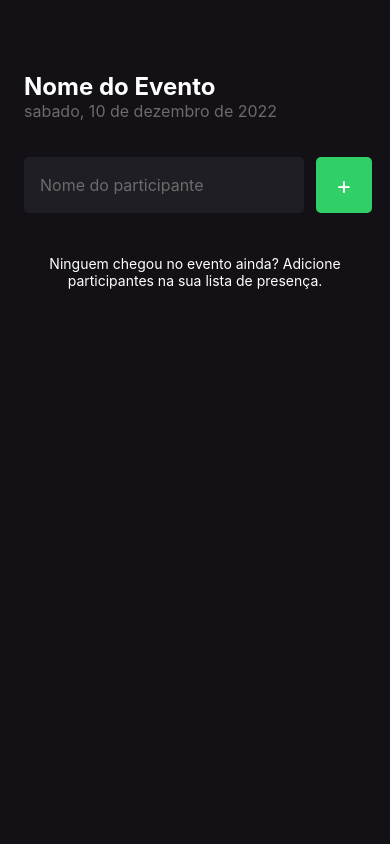
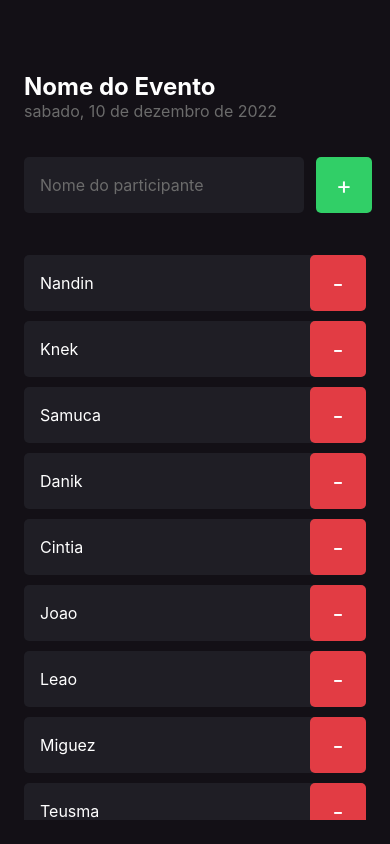
Before and after one commit to pedrobarros01/ListaPresenca-App, a React Native app: screen / in a window 390 px wide. Built offline with nearby package versions, Linux system fonts and the light colour scheme.

Commit message:
Colocando alerts

```diff
--- a/App.tsx
+++ b/App.tsx
@@ -1,8 +1,15 @@
+import { StatusBar } from "react-native";
 import Home from "./src/screens/Home";
-
 
 export default function App() {
   return (
-    <Home />
+    <>
+      <StatusBar
+        barStyle="light-content"
+        backgroundColor="transparent"
+        translucent
+      />
+      <Home />
+    </>
   );
 }
--- a/src/screens/Home/index.tsx
+++ b/src/screens/Home/index.tsx
@@ -1,14 +1,27 @@
-import { Text, TextInput, View, TouchableOpacity, ScrollView, FlatList } from 'react-native';
+import { Text, TextInput, View, TouchableOpacity, ScrollView, FlatList, Alert } from 'react-native';
 import { Participant } from '../../components/Participant';
 import { styles } from './styles';
 
 export default function Home() {
   const participants = ['Nandin', 'Knek', 'Samuca', 'Danik', 'Cintia', 'Joao', 'Leao', 'Miguez', 'Teusma', 'Alice']
   function handleParticipantAdd(){
+    if(participants.includes("Nandin")){
+      return Alert.alert("Participante Existe", "Já existe um participante na lista com esse nome")
+    }
     console.log('CLicou no adicionar');
   }
 
   function handleParticipantRemove(name: string){
+    Alert.alert("Remover", `Deseja remover o participante ${name}?`, [
+      {
+        text: 'Sim',
+        onPress: () => Alert.alert("Deletado!")
+      },
+      {
+        text: 'Não',
+        style: 'cancel'
+      }
+    ]);
     console.log('Removeu participante ' + name);
   }
 
@@ -34,9 +47,14 @@ export default function Home() {
                 <Text style={styles.buttonText}>+</Text>
             </TouchableOpacity>
         </View>
-        {/* ScrollView e FlatList ativa a rolagem  */}
+        {/*
+        ScrollView e FlatList ativa a rolagem
+        ScrollView -> adicioan rolagem quando tem muitos elementos e eles saem da tela, carregando todos os elementos/componentes
+
+        FlatList -> renderiza os elementos que caiba na tela, os que nao estao na lista ele nao renderiza
+        */}
         <FlatList
-          data={[]}
+          data={participants}
           keyExtractor={item => item}
           renderItem={({item}) => (
             <Participant
```
